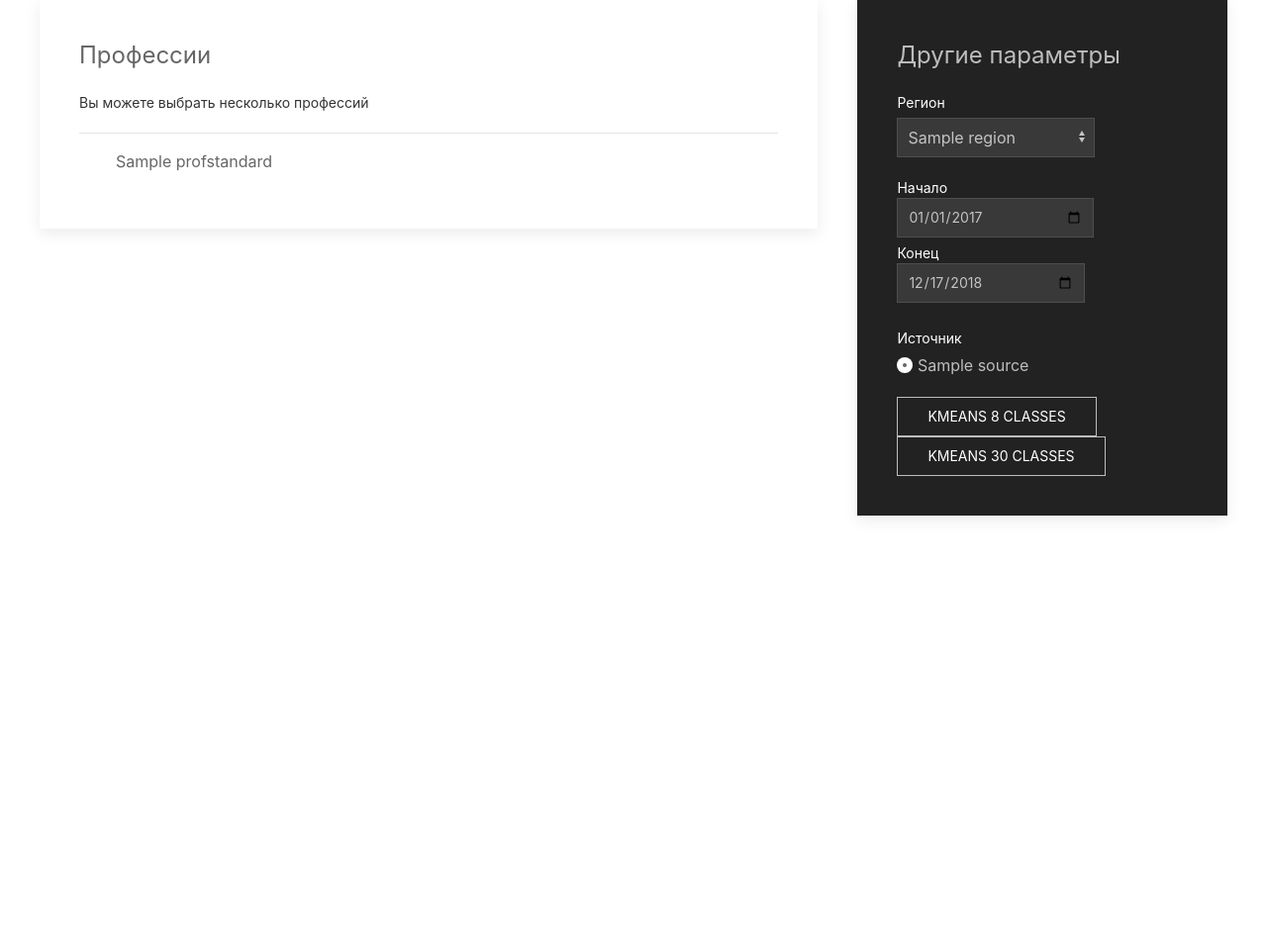
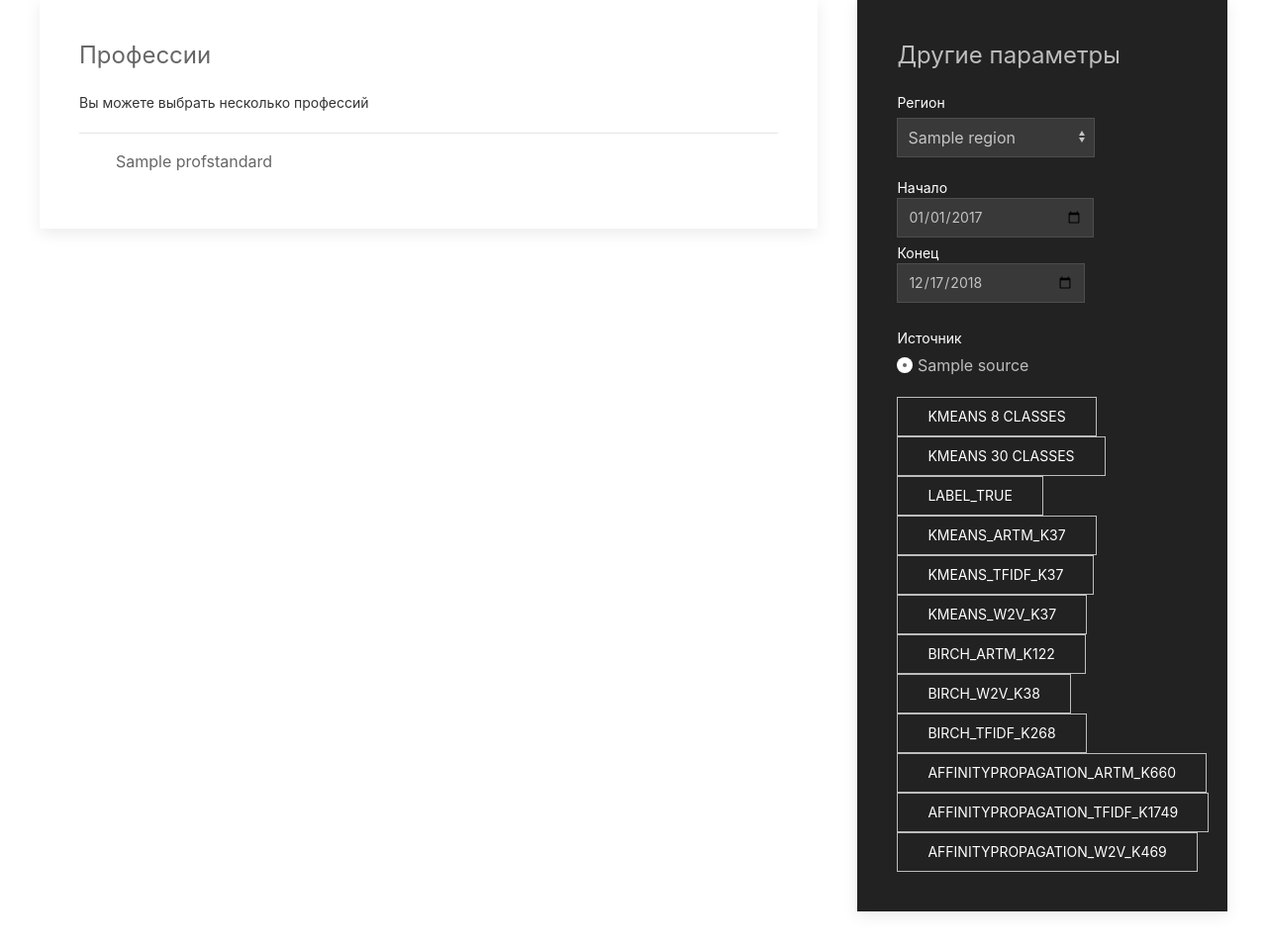
Before and after one commit to master8/vacancies_analyzer, a Flask app: template templates/index.html in a window 1280 px wide. Shown: the part 325-1286 px from the top of the page at 99% size. Before the commit the page ends 848 px from the top, so only its background shows below. Run offline with Flask 2, Linux system fonts and the light colour scheme; tables that the repository leaves empty hold one stand-in row (values such as "Sample post"); the template is opened without the code that fills it: values that come from a table or form of the project are taken from there, most other values are stand-ins (such as "Sample title", 1, 10 or a date in 2020); parts of the project's set-up code (start-up, migrations or seed data) failed here and were passed over; some libraries are stand-ins or nearby versions.

Commit message:
name for part

```diff
--- a/app.py
+++ b/app.py
@@ -1,6 +1,6 @@
 # -*- coding: utf-8 -*-
 from flask import Flask, request, session, redirect, url_for, jsonify
-from flask import render_template
+from flask import render_template, send_from_directory
 from flask_session import Session
 from flask_migrate import Migrate
 from flask_sqlalchemy import SQLAlchemy
@@ -8,14 +8,11 @@ from collections import defaultdict
 from collections import Counter
 
 import pandas as pd
-import matplotlib
 import pymorphy2
 import json
 import similarity
 
-import searcher
-
-matplotlib.use('agg')
+#import searcher
 
 from config import Config
 from utils import get_date
@@ -348,8 +345,6 @@ def get_branches():
     else:
         redirect('/index')
     prof_id = request.args.get('id')
-
-
     # 3. Сопоставление
     query = db.session.query(MatchPart, VacancyPart) \
         .filter(MatchPart.vacancy_part_id == VacancyPart.id) \
@@ -593,6 +588,10 @@ def universities():
     universities = University.query.all()
     return render_template('universities.html', title='universities', universities=universities)
 
+@app.route('/clusters')
+def clusters():
+    return send_from_directory('static', 'corpus_clusters.csv', attachment_filename='file.csv', as_attachment=True, mimetype='text/csv', conditional=True)
+
 
 @app.route('/education_program/<id_program>', methods=['GET', 'POST'])
 def education_program(id_program):
--- a/templates/index.html
+++ b/templates/index.html
@@ -109,6 +109,16 @@
                     </div>
                     <button type="button" class="uk-button uk-button-default" onclick="processPlot('kmeans_k8')">kmeans 8 classes</button>
                     <button type="button" class="uk-button uk-button-default" onclick="processPlot('kmeans_k30')">kmeans 30 classes</button>
+                    <button type="button" class="uk-button uk-button-default" onclick="processPlotCorpus('label_true_k122')">label_true</button>
+                    <button type="button" class="uk-button uk-button-default" onclick="processPlotCorpus('KMeans_artm_k37')">KMeans_artm_k37</button>
+                    <button type="button" class="uk-button uk-button-default" onclick="processPlotCorpus('KMeans_tfidf_k37')">KMeans_tfidf_k37</button>
+                    <button type="button" class="uk-button uk-button-default" onclick="processPlotCorpus('KMeans_w2v_k37')">KMeans_w2v_k37</button>
+                    <button type="button" class="uk-button uk-button-default" onclick="processPlotCorpus('Birch_artm_k122')">Birch_artm_k122</button>
+                    <button type="button" class="uk-button uk-button-default" onclick="processPlotCorpus('Birch_w2v_k38')">Birch_w2v_k38</button>
+                    <button type="button" class="uk-button uk-button-default" onclick="processPlotCorpus('Birch_tfidf_k268')">Birch_tfidf_k268</button>
+                    <button type="button" class="uk-button uk-button-default" onclick="processPlotCorpus('AffinityPropagation_artm_k660')">AffinityPropagation_artm_k660</button>
+                    <button type="button" class="uk-button uk-button-default" onclick="processPlotCorpus('AffinityPropagation_tfidf_k1749')">AffinityPropagation_tfidf_k1749</button>
+                    <button type="button" class="uk-button uk-button-default" onclick="processPlotCorpus('AffinityPropagation_w2v_k469')">AffinityPropagation_w2v_k469</button>
                     <div class="uk-card-media-bottom" id="myDiv">
 
                     </div>
@@ -117,8 +127,16 @@
                     </div>
 
                 <script>
+
                     function processPlot(modelname = 'kmeans_k30'){
-                    Plotly.d3.csv('https://raw.githubusercontent.com/master8/vacancies_analyzer/clustering/static/clusters.csv', function(err, rows){
+                    Plotly.d3.csv('static/df_vacancies_full_clusters_results.csv', function(err, rows){
+                        console.log(err)
+                        processData(rows,modelname)
+                    });}
+
+                    function processPlotCorpus(modelname = 'label_true_k122'){
+                    Plotly.d3.csv('static/corpus_clusterswhole.csv', function(err, rows){
+                        console.log('new clusters ok')
                         console.log(err)
                         processData(rows,modelname)
                     });}
```
